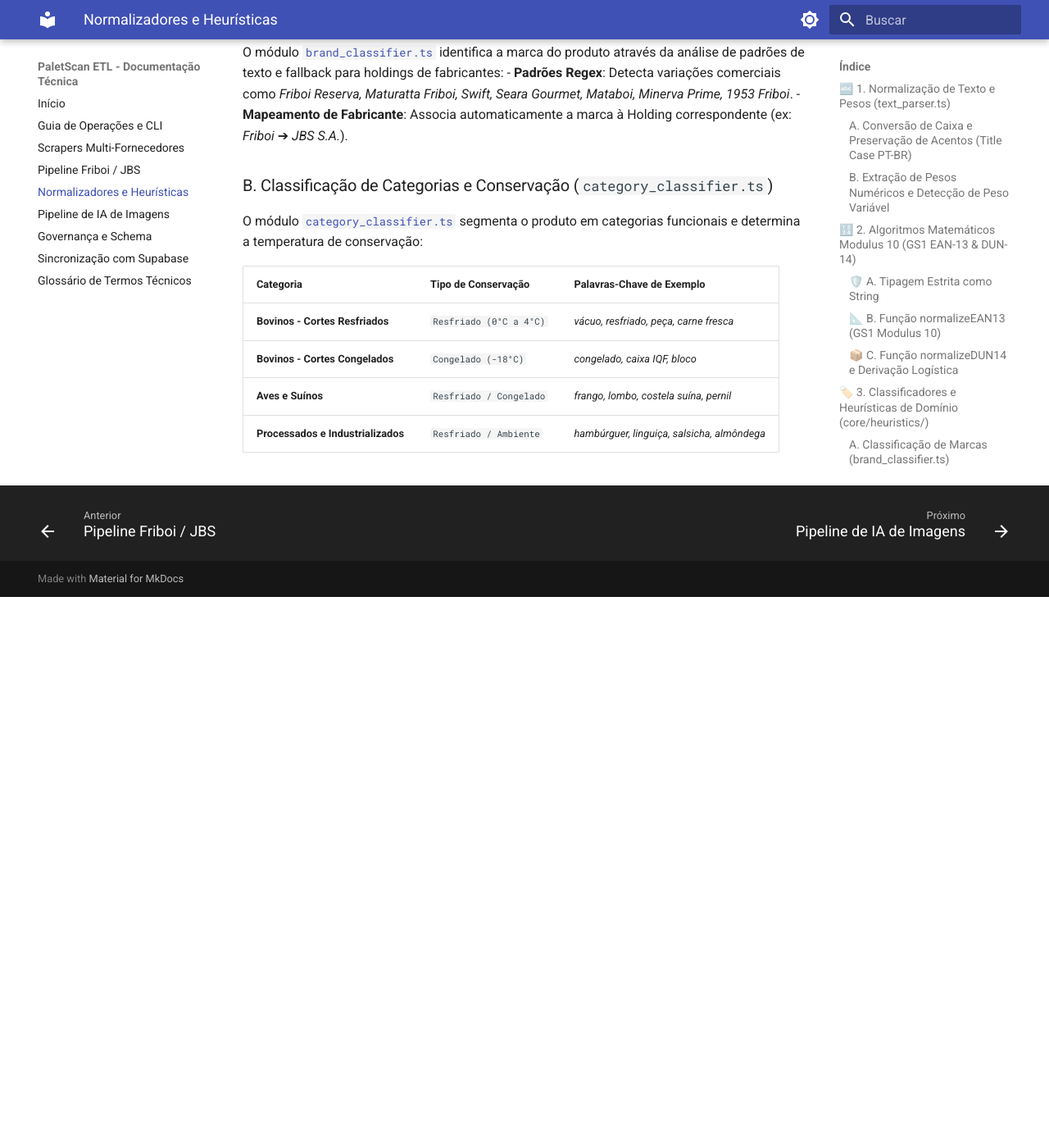
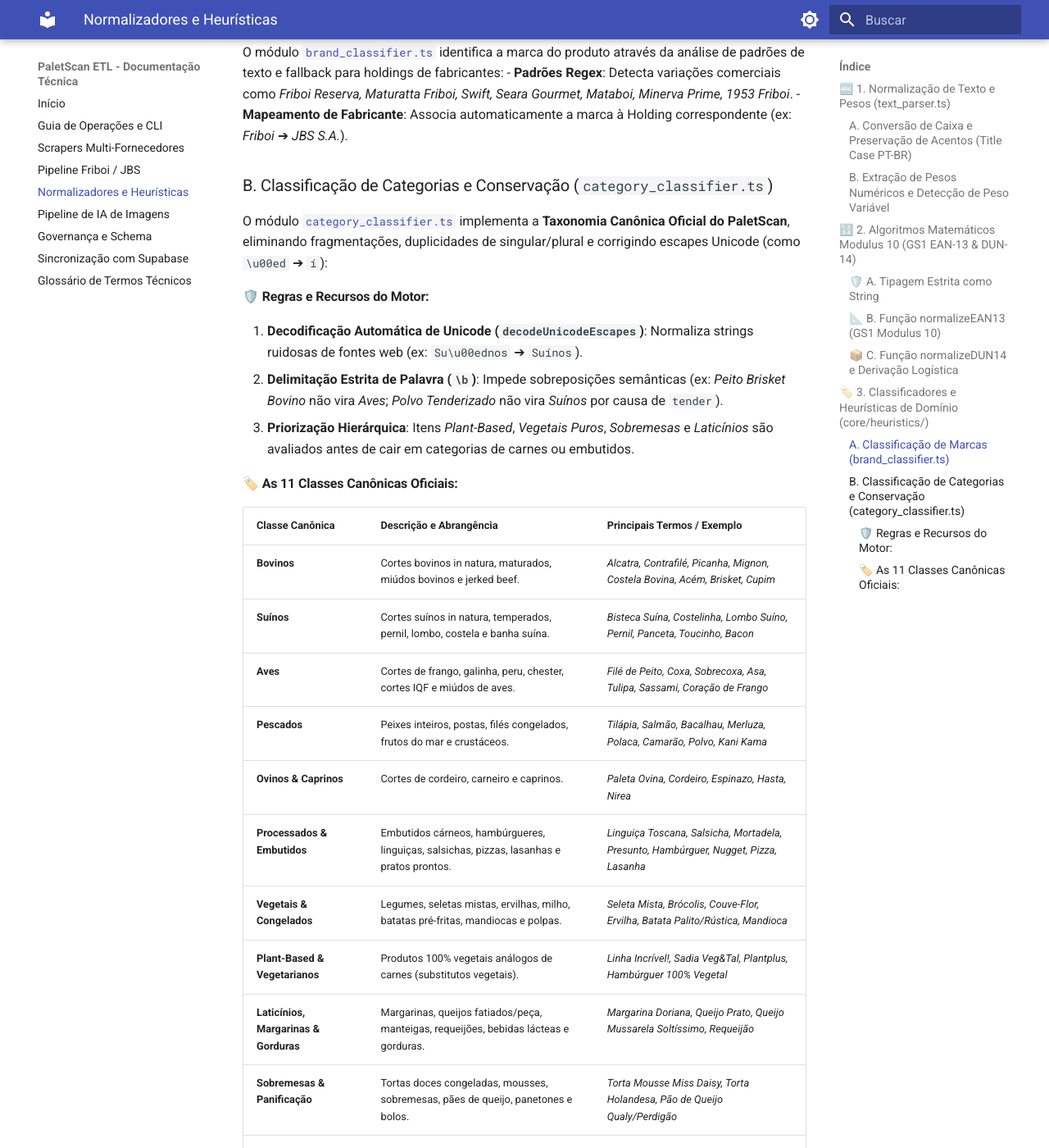
Before and after one commit to NaejBarbosa/paletscan-etl, an MkDocs documentation site: the page built from docs/heuristicas-normalizadores.md, in a window 1280 px wide and 1400 px high, scrolled down 2634 px. Shown: the whole window at 82% size. Built offline with MkDocs 1.6.1 and Material for MkDocs 9.7.7, drawn with Linux system fonts in a browser that asks for light colours; before the commit the page ends 3362 px from its top, so only the background shows below that; some of the changed text lies outside the part shown.

Commit message:
docs(mkdocs): atualiza documentacao tecnica com a nova taxonomia canonica de 11 classes

```diff
--- a/docs/heuristicas-normalizadores.md
+++ b/docs/heuristicas-normalizadores.md
@@ -67,11 +67,25 @@
 - **Mapeamento de Fabricante**: Associa automaticamente a marca à Holding correspondente (ex: *Friboi* ➔ *JBS S.A.*).
 
 ### B. Classificação de Categorias e Conservação (`category_classifier.ts`)
-O módulo [`category_classifier.ts`](file:///root/paletscan-etl/core/heuristics/category_classifier.ts) segmenta o produto em categorias funcionais e determina a temperatura de conservação:
+O módulo [`category_classifier.ts`](file:///root/paletscan-etl/core/heuristics/category_classifier.ts) implementa a **Taxonomia Canônica Oficial do PaletScan**, eliminando fragmentações, duplicidades de singular/plural e corrigindo escapes Unicode (como `\u00ed` ➔ `í`):
 
-| Categoria | Tipo de Conservação | Palavras-Chave de Exemplo |
+#### 🛡️ Regras e Recursos do Motor:
+1. **Decodificação Automática de Unicode (`decodeUnicodeEscapes`)**: Normaliza strings ruidosas de fontes web (ex: `Su\u00ednos` ➔ `Suínos`).
+2. **Delimitação Estrita de Palavra (`\b`)**: Impede sobreposições semânticas (ex: *Peito Brisket Bovino* não vira *Aves*; *Polvo Tenderizado* não vira *Suínos* por causa de `tender`).
+3. **Priorização Hierárquica**: Itens *Plant-Based*, *Vegetais Puros*, *Sobremesas* e *Laticínios* são avaliados antes de cair em categorias de carnes ou embutidos.
+
+#### 🏷️ As 11 Classes Canônicas Oficiais:
+
+| Classe Canônica | Descrição e Abrangência | Principais Termos / Exemplo |
 | :--- | :--- | :--- |
-| **Bovinos - Cortes Resfriados** | `Resfriado (0°C a 4°C)` | *vácuo, resfriado, peça, carne fresca* |
-| **Bovinos - Cortes Congelados** | `Congelado (-18°C)` | *congelado, caixa IQF, bloco* |
-| **Aves e Suínos** | `Resfriado / Congelado` | *frango, lombo, costela suína, pernil* |
-| **Processados e Industrializados** | `Resfriado / Ambiente` | *hambúrguer, linguiça, salsicha, almôndega* |
+| **Bovinos** | Cortes bovinos in natura, maturados, miúdos bovinos e jerked beef. | *Alcatra, Contrafilé, Picanha, Mignon, Costela Bovina, Acém, Brisket, Cupim* |
+| **Suínos** | Cortes suínos in natura, temperados, pernil, lombo, costela e banha suína. | *Bisteca Suína, Costelinha, Lombo Suíno, Pernil, Panceta, Toucinho, Bacon* |
+| **Aves** | Cortes de frango, galinha, peru, chester, cortes IQF e miúdos de aves. | *Filé de Peito, Coxa, Sobrecoxa, Asa, Tulipa, Sassami, Coração de Frango* |
+| **Pescados** | Peixes inteiros, postas, filés congelados, frutos do mar e crustáceos. | *Tilápia, Salmão, Bacalhau, Merluza, Polaca, Camarão, Polvo, Kani Kama* |
+| **Ovinos & Caprinos** | Cortes de cordeiro, carneiro e caprinos. | *Paleta Ovina, Cordeiro, Espinazo, Hasta, Nirea* |
+| **Processados & Embutidos** | Embutidos cárneos, hambúrgueres, linguiças, salsichas, pizzas, lasanhas e pratos prontos. | *Linguiça Toscana, Salsicha, Mortadela, Presunto, Hambúrguer, Nugget, Pizza, Lasanha* |
+| **Vegetais & Congelados** | Legumes, seletas mistas, ervilhas, milho, batatas pré-fritas, mandiocas e polpas. | *Seleta Mista, Brócolis, Couve-Flor, Ervilha, Batata Palito/Rústica, Mandioca* |
+| **Plant-Based & Vegetarianos** | Produtos 100% vegetais análogos de carnes (substitutos vegetais). | *Linha Incrível!, Sadia Veg&Tal, Plantplus, Hambúrguer 100% Vegetal* |
+| **Laticínios, Margarinas & Gorduras** | Margarinas, queijos fatiados/peça, manteigas, requeijões, bebidas lácteas e gorduras. | *Margarina Doriana, Queijo Prato, Queijo Mussarela Soltíssimo, Requeijão* |
+| **Sobremesas & Panificação** | Tortas doces congeladas, mousses, sobremesas, pães de queijo, panetones e bolos. | *Torta Mousse Miss Daisy, Torta Holandesa, Pão de Queijo Qualy/Perdigão* |
+| **Outros** | Kits comemorativos, cestas de natal e itens sem enquadramento específico. | *Cesta Sucesso Sadia, Cesta Otimismo Perdigão* |
```
